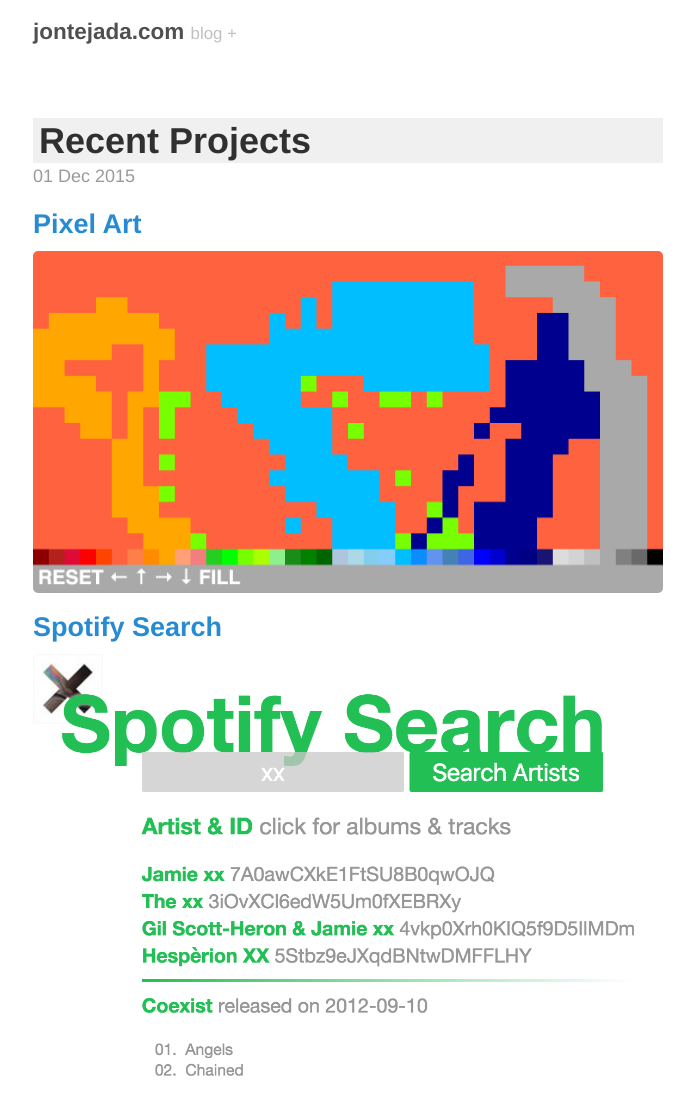
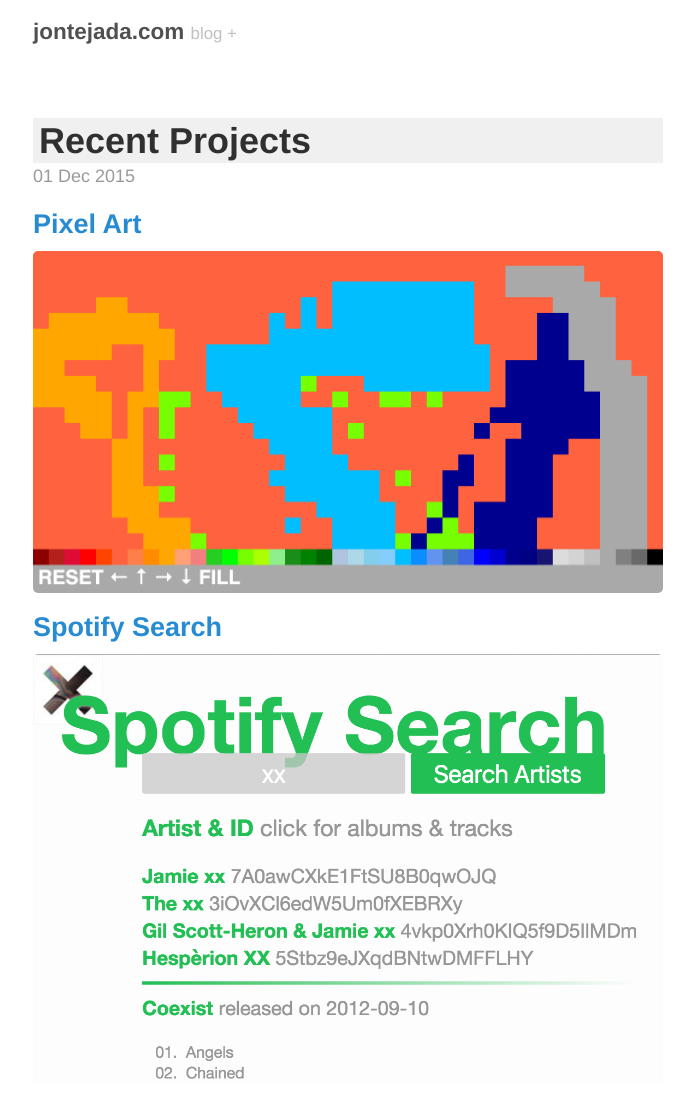
Before and after one commit to jontejada/jontejada.github.io, a Jekyll site: the page built from _posts/2015-12-01-recent-projects.md, in a window 1280 px wide. Shown: the top 1102 px of the page, without its empty margins (292-986 px from the left). Built offline with Jekyll 4.4.1, drawn with Linux system fonts in a browser that asks for light colours.

Commit message:
add spotify bg color

```diff
--- a/_posts/2015-12-01-recent-projects.md
+++ b/_posts/2015-12-01-recent-projects.md
@@ -11,7 +11,7 @@ categories: galvanize projects
 
 ##[Spotify Search](http://www.jontejada.com/spotify-albums-and-tracks/)
 
-![spotify search screenshot]({{ site.baseurl }}/assets/spotify_search.png)
+![spotify search screenshot]({{ site.baseurl }}/assets/spotify_search_bc.png)
 
 ##[Sedona Stone Veneer photo gallery](http://www.jontejada.com/SSV/)
 
```
Also changed, not shown: assets/spotify_search_bc.png (added).
